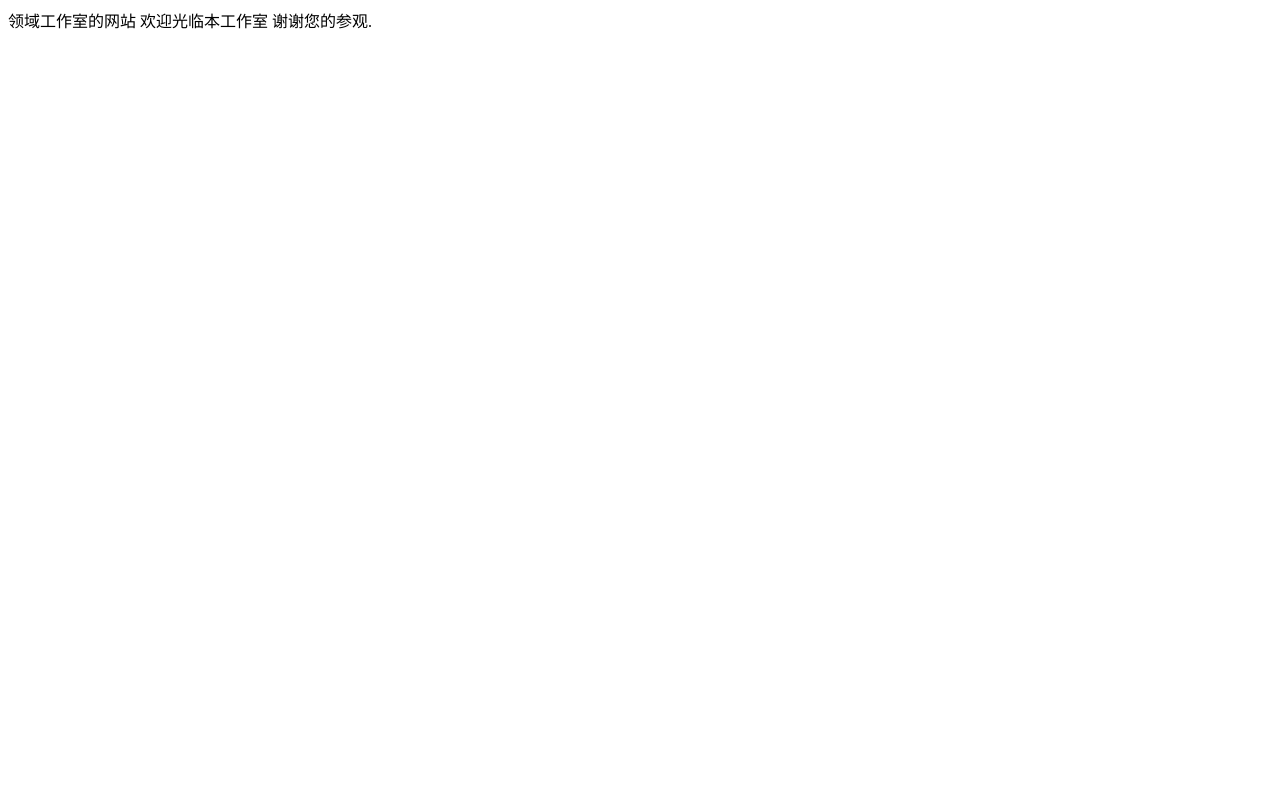
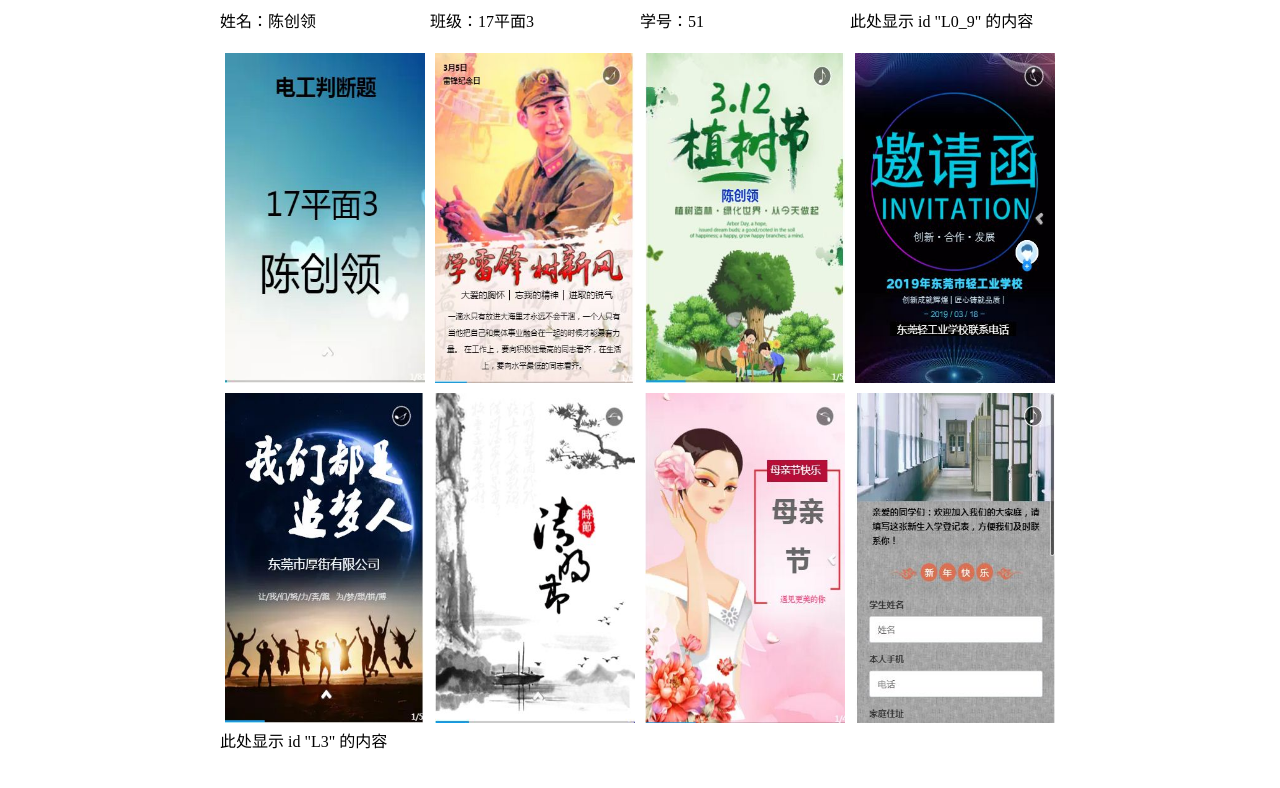
Before and after one commit to chuangling/-.github.io, a plain HTML site: page index.html in a window 1280 px wide. Drawn offline with Linux system fonts and the light colour scheme.

Commit message:
Add files via upload

```diff
--- a/index.html
+++ b/index.html
@@ -1,3 +1,80 @@
-<h> 领域工作室的网站</h>
-<h>欢迎光临本工作室</h>
-谢谢您的参观.
+<!DOCTYPE html PUBLIC "-//W3C//DTD XHTML 1.0 Transitional//EN" "http://www.w3.org/TR/xhtml1/DTD/xhtml1-transitional.dtd">
+<html xmlns="http://www.w3.org/1999/xhtml">
+<head>
+<meta http-equiv="Content-Type" content="text/html; charset=utf-8" />
+<title>领域工作室</title>
+<style type="text/css">
+#L0 {
+	margin: auto;
+	clear:both;
+	height: 340px;
+	width: 840px;
+}
+#L0_5 {
+	margin: auto;
+
+	height: 40px;
+	width: 840px;
+}
+#L0_6,#L0_7,#L0_8,#L0_9 {
+	float: left;
+	height: 40px;
+	width: 210px;
+}
+#L0_1,#L0_2,#L0_3,#L0_4{
+	margin: 5px;
+	float: left;
+	height: 330px;
+	width: 200px;
+}
+
+
+#L1 {
+	margin: auto;
+	clear: both;
+	height: 340px;
+	width: 840px;
+}
+#L1_1 {
+	margin: 5px;
+	float:left;
+	height: 330px;
+	width: 200px;
+}
+#L3 {
+	margin: auto;
+	float: left;
+	height: px;
+	width: 840px;
+}
+</style>
+</head>
+
+<body>
+
+
+<div id="L0_5">
+  <div id="L0_6">姓名：陈创领</div>
+<div id="L0_7">班级：17平面3</div>
+<div id="L0_8">学号：51</div>
+<div id="L0_9">此处显示  id "L0_9" 的内容</div>
+
+
+</div>
+
+<div id="L0">
+  <div id="L0_1"><a href="https://i.eqxiu.com/s/I25lDyAl"><img src="pic/DGT.JPG" width="200" height="330" /></a></div>
+<div id="L0_2"><a href="https://c.eqxiu.com/s/WSoXov95"><img src="pic/XXLF.JPG" width="200" height="330" /></a></div>
+
+<div id="L0_3"><a href="https://h.eqxiu.com/s/0iauMRIT"><img src="pic/ZSJ.JPG" width="200" height="330" /></a></div>
+<div id="L0_4"><a href="https://i.eqxiu.com/s/heEhvc2Z"><img src="pic/YQH.JPG" width="200" height="330" /></a></div>
+</div>
+<div id="L1">
+  <div id="L1_1"><img src="pic/WMDSZMR.JPG" width="200" height="330" /></div>
+ <div id="L1_1"><a href="https://g.eqxiu.com/s/N87QV7IW"><img src="pic/QMJ.JPG" width="200" height="330" /></a></div>
+ <div id="L1_1"><a href="https://i.eqxiu.com/s/UwjlmyB8"><img src="pic/MQJ.JPG" width="200" height="330" /></a></div>
+ <div id="L1_1"><a href="http://h5.eqxiu.com/ls/5e6ykC7C"><img src="pic/TXL.JPG" width="200" height="330" /></a></div>
+ <div id="L3">此处显示  id "L3" 的内容</div>
+</div>
+</body>
+</html>
```
Also changed, not shown: pic/DGT.JPG (added), pic/MQJ.JPG (added), pic/QMJ.JPG (added), pic/TXL.JPG (added), pic/WMDSZMR.JPG (added), pic/XXLF.JPG (added), pic/YQH.JPG (added), pic/ZSJ.JPG (added).
